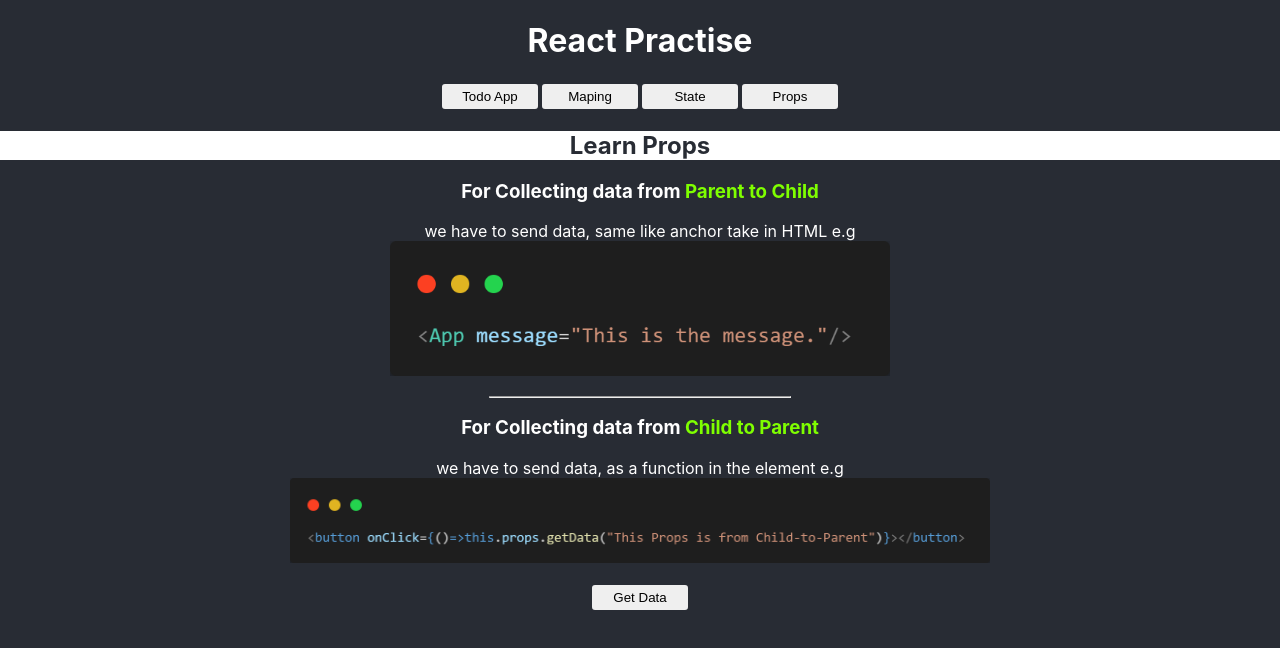
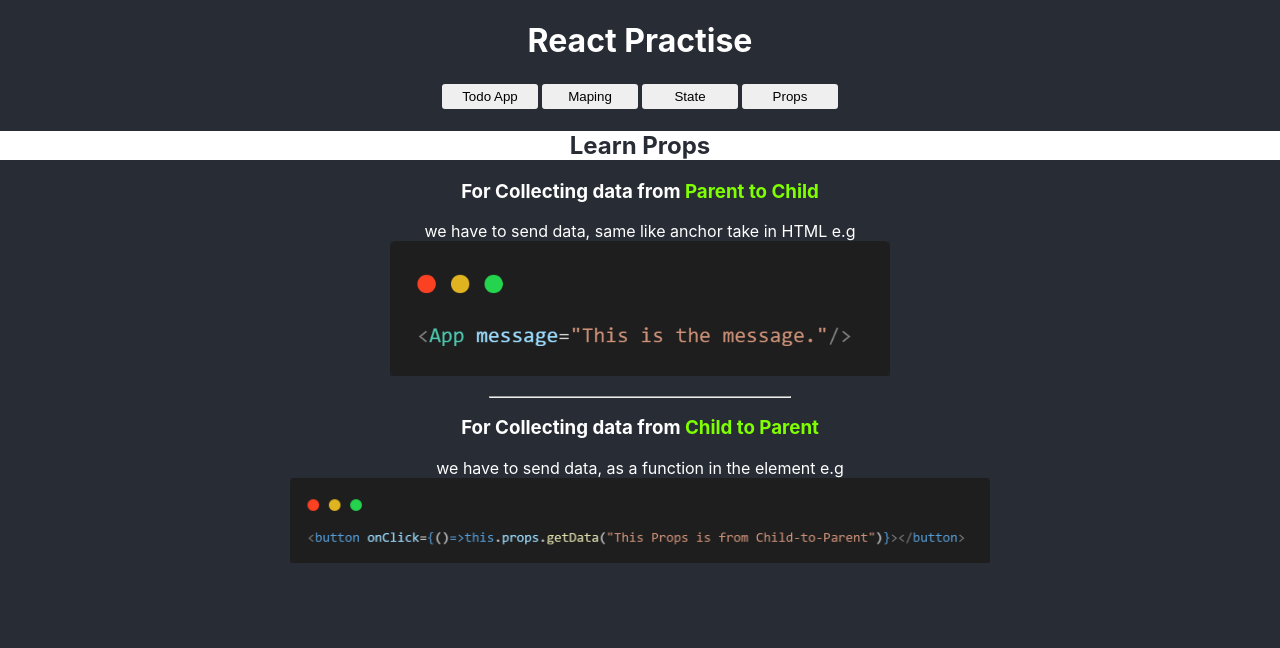
Before and after one commit to zain-ramzan/Web-Mobile-Hybrid-App-Development_Practise, a React (Create React App) app in the folder React/react-practise/: page /props in a window 1280 px wide. Shown: the top 648 px of the page. Built offline with nearby package versions, Linux system fonts and the light colour scheme.

Commit message:
add pictures

```diff
--- a/React/react-practise/src/components/props.js
+++ b/React/react-practise/src/components/props.js
@@ -17,18 +17,16 @@ class Props extends React.Component {
                 <h3>For Collecting data from <b>Parent to Child</b></h3>
                 <p>
                     we have to send data, same like anchor take in HTML e.g <br></br>
-                    <img src={Parent} width="500"/>
+                    <img src={Parent} width="500" />
                 </p>
                 <hr style={{ width: 300 }}></hr>
                 <h3>For Collecting data from <b>Child to Parent</b></h3>
                 <p>
                     we have to send data, as a function in the element e.g <br></br>
-                    {/* <button onClick={()=>this.props.getData("This Props is from Child-to-Parent")}></button> */}
-                    <img src={Child} width="700"/>
+                    <img src={Child} width="700" />
                 </p>
 
 
-                <button onClick={() => this.props.getData("This Props is from Child-to-Parent")}>Get Data</button>
             </div>
         )
     }
```
